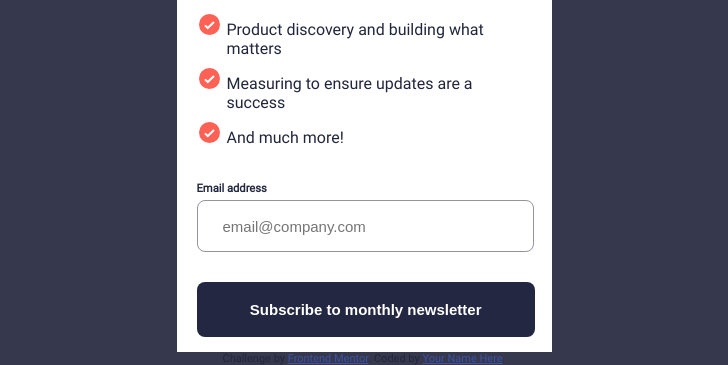
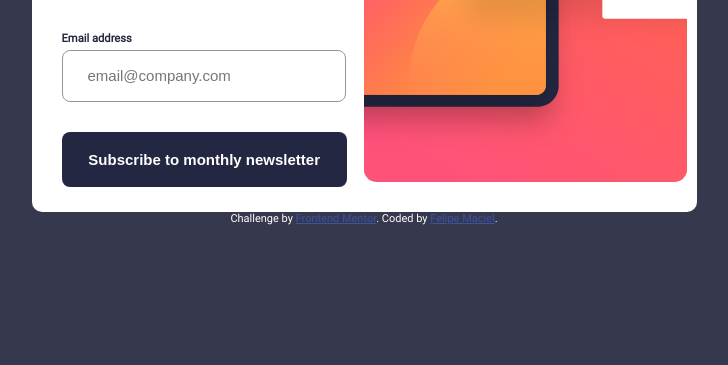
Before and after one commit to felipe1000/newsletter, a plain HTML site: page index.html in a window 1536 px wide. Shown: the part 451-816 px from the top of the page, without its empty margins (404-1132 px from the left). Drawn offline with Linux system fonts and the light colour scheme.

Commit message:
Updating desktop screen

```diff
--- a/index.html
+++ b/index.html
@@ -5,6 +5,7 @@
   <meta name="viewport" content="width=device-width, initial-scale=1.0">
   <link rel="icon" type="image/png" sizes="32x32" href="./assets/images/favicon-32x32.png">
   <link rel="stylesheet" href="style/style.css">
+  <link rel="stylesheet" href="style/media-query.css">
 
   <title>Frontend Mentor | Newsletter sign-up form with success message</title>
 
@@ -27,11 +28,13 @@
         </ul>
     </div>
 
-      <h2>Email address</h2>
-      <form action="" method="post">
-        <p><input type="email" name="email" id="iEmail" placeholder="email@company.com"></p>
-        <p><input type="button" value="Subscribe to monthly newsletter"></p>
-      </form>
+      <div class="form-email">
+        <h2>Email address</h2>
+        <form action="thanks.html" method="post" autocomplete="on">
+          <p><input type="email" name="email" id="iEmail" placeholder="email@company.com"></p>
+          <p><input type="submit" value="Subscribe to monthly newsletter"></p>
+        </form>
+      </div>
 
       <!-- Sign-up form end -->
 
@@ -49,7 +52,7 @@
   <footer>
     <div class="attribution">
       Challenge by <a href="https://www.frontendmentor.io?ref=challenge" target="_blank">Frontend Mentor</a>.
-      Coded by <a href="#">Your Name Here</a>.
+      Coded by <a href="https://www.linkedin.com/in/felipe-guedes-maciel-a524005a/">Felipe Maciel</a>.
     </div>
   </footer>
 </body>
--- /dev/null
+++ b/style/media-query.css
@@ -0,0 +1,35 @@
+@charset "UTF-8";
+
+@media screen and (min-width: 1440px){
+    body{
+        display: flex;
+        width: 100vw;
+        height: 100vh;
+        flex-direction: column;
+        justify-content: center;
+    }
+
+    main{
+        display: grid;
+        grid-template-columns: repeat(2,1fr);
+        grid-template-areas: "statement illustration" "form-email illustration" ;
+        max-width: 645px;
+        width: 100%;
+        padding: 10px;
+        border-radius: 10px;
+    }
+
+    #illustration{
+
+        background: white url(../assets/images/illustration-sign-up-desktop.svg) no-repeat center;
+        background-size: contain;
+        height: 100%;
+
+    }
+
+    .attribution{
+        background-color: #36384D;
+        color: white;
+    }
+
+}
--- a/style/style.css
+++ b/style/style.css
@@ -20,6 +20,10 @@
 }
 
 body{
+    display: flex;
+    flex-direction: column;
+    flex-wrap: wrap;
+    align-content: center;
     background-color: #36384D;
     font-family: Roboto-regular;
     color: #22263D;
@@ -28,7 +32,6 @@ body{
 
 main{
     background-color: white;
-    margin: auto;
     max-width: 375px;
 }
 
@@ -76,7 +79,7 @@ input{
 
 }
 
-input[type="button"] {
+input[type="submit"] {
     width: 101%;
     height: 55px;
     text-align: center;
@@ -92,6 +95,7 @@ input[type="button"] {
 
     background: white url(../assets/images/illustration-sign-up-mobile.svg) no-repeat;
     background-size: contain;
+    grid-area: illustration;
     /* width: 100%;
     height: 228px; */
     /* max-width: 299px; */
@@ -100,6 +104,7 @@ input[type="button"] {
 }
 
 .attribution {
+    background-color: white;
     font-size: 11px;
     text-align: center;
  }
@@ -109,5 +114,10 @@ input[type="button"] {
  }
 
 .statement{
+    grid-area: statement;
     padding: 5px 20px 5px 20px;
  }
+
+ .form-email{
+    grid-area: form-email;
+ }
```
